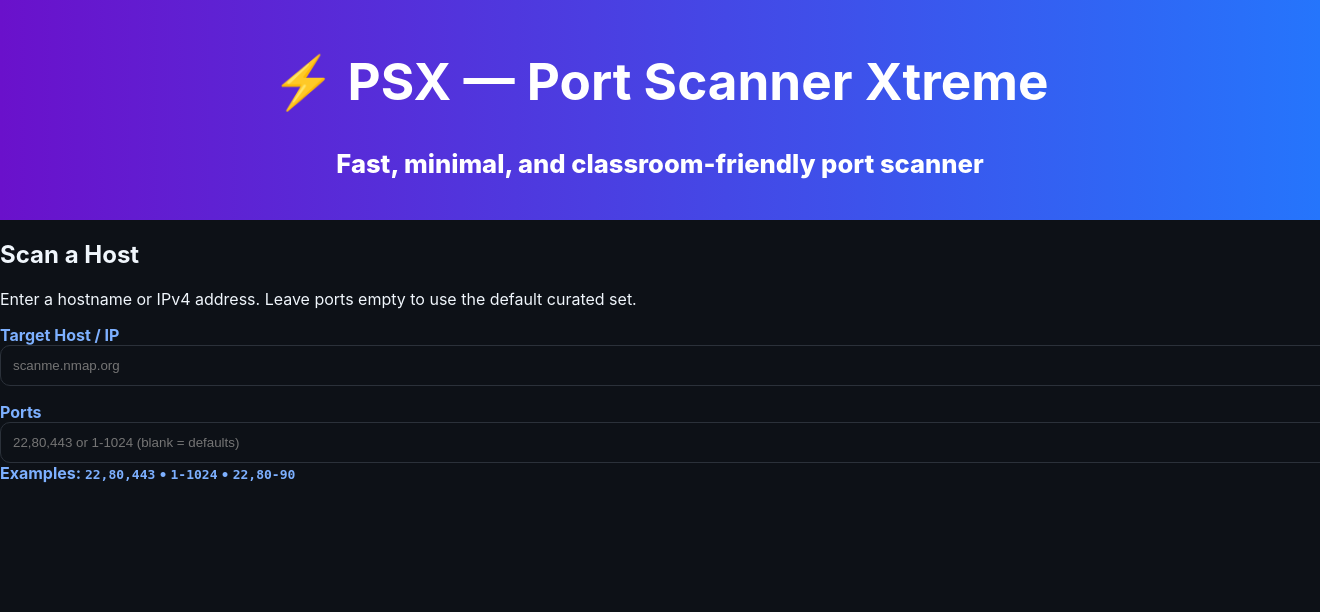
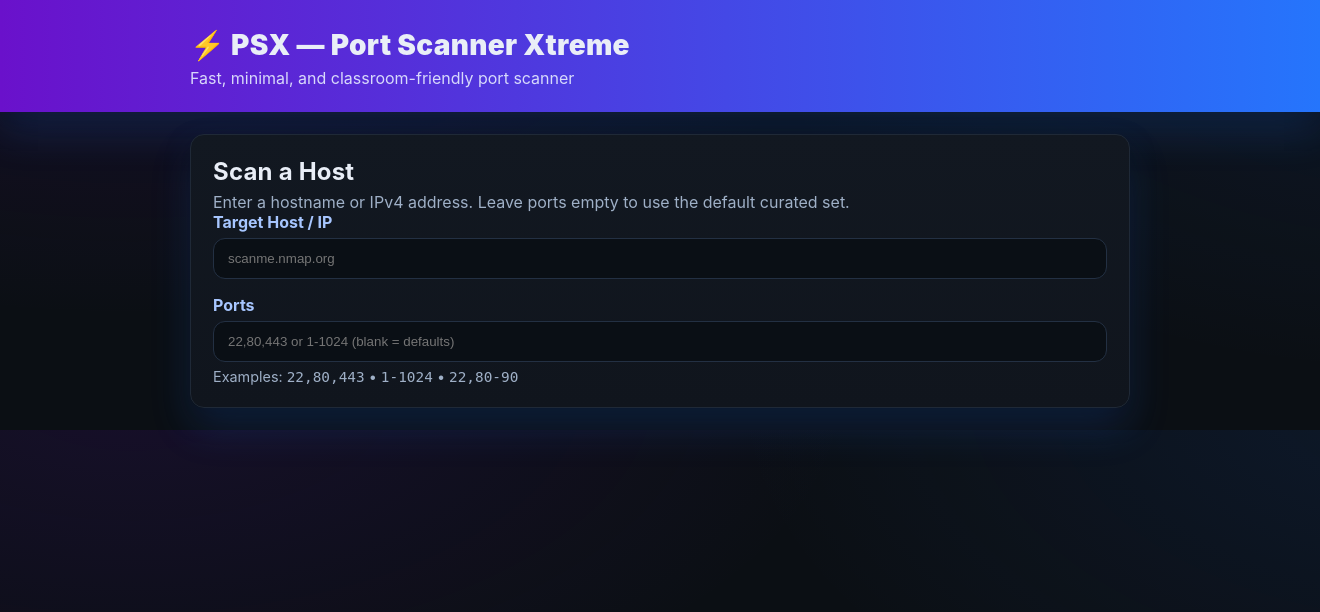
Before and after one commit to RishabSolemn/open-port-scanner, a FastAPI app: page / in a window 1320 px wide; the page is wider, and only the part inside the window is pictured. Shown: the top 612 px of that part. Run offline with FastAPI, Linux system fonts and the light colour scheme; data that the repository does not hold is empty.

Commit message:
Update styles.css

```diff
--- a/static/styles.css
+++ b/static/styles.css
@@ -1,55 +1,120 @@
-/* Base */
-body { margin:0; font-family:Inter, Segoe UI, Arial, sans-serif; background:#0d1117; color:#f0f6fc; }
-
-/* Header */
-header { background:linear-gradient(90deg,#6a11cb,#2575fc); padding:1rem; text-align:center; color:#fff; font-size:1.6rem; font-weight:800; position:relative; z-index:1; }
-header .logo { font-size:1.2rem; }
-
-/* Container */
-.container { max-width:700px; margin:2rem auto; background:#161b22; border-radius:14px; padding:2rem; box-shadow:0 12px 40px rgba(0,0,0,.45); border:1px solid #232a33; }
-
-/* Inputs & Buttons */
-label { display:block; margin:1rem 0 .4rem; font-weight:700; color:#7db0ff; }
-input { width:100%; padding:.75rem; border-radius:10px; border:1px solid #2b313a; background:#0d1117; color:#f0f6fc; outline:none; transition:border .2s, box-shadow .2s; }
-input:focus { border-color:#4b9dff; box-shadow:0 0 0 4px rgba(75,157,255,.15); }
-button { margin-top:1.25rem; width:100%; padding:.95rem; border:none; border-radius:10px; background:linear-gradient(90deg,#2575fc,#6a11cb); color:#fff; font-weight:800; font-size:1rem; cursor:pointer; transition:filter .2s, transform .08s; }
-button:hover { filter:brightness(1.06); }
-button:active { transform:translateY(1px); }
-
-/* ---------- Loader Overlay ---------- */
-/* HARD DEFAULT: loader is off until JS explicitly shows it */
-#psx-loader { display:none; }
-
-/* also keep the class selector for backwards-compat */
-.psx-loader.hidden,
-#psx-loader.hidden { display:none !important; }
-
-/* visible state (use in JS: loader.style.display = 'grid' OR add .show) */
-.psx-loader.show,
-#psx-loader.show { display:grid; }
-
-.psx-loader { position:fixed; inset:0; display:grid; place-items:center; background:rgba(6,10,16,.55); backdrop-filter:blur(6px); z-index:9999; }
-.psx-loader-wrap { position:relative; width:160px; height:160px; display:grid; place-items:center; }
-.psx-ring { position:absolute; inset:0; border-radius:50%; border:6px solid transparent; border-top-color:#6a11cb; border-right-color:#2575fc; animation:psx-spin 1s linear infinite; box-shadow:0 0 24px rgba(106,17,203,.35), 0 0 24px rgba(37,117,252,.35) inset; }
-.psx-core { font-weight:900; color:#dbe7ff; font-size:1.3rem; letter-spacing:.5px; }
-.psx-sub { margin-top:120px; font-size:.9rem; color:#bcd2ff; font-weight:700; }
-@keyframes psx-spin { to { transform:rotate(360deg);} }
-
-/* ---------- Modal ---------- */
-.psx-modal { display:none; position:fixed; inset:0; background:rgba(0,0,0,.6); justify-content:center; align-items:center; z-index:10000; }
-.psx-modal-content { position:relative; background:#161b22; padding:2rem; border-radius:12px; width:90%; max-width:520px; box-shadow:0 12px 40px rgba(0,0,0,.6); border:1px solid #2b313a; animation:psx-fade .18s ease-out; }
-.psx-modal-content h3 { margin:0 0 .75rem; color:#7db0ff; }
-.psx-close { position:absolute; top:10px; right:14px; font-size:1.6rem; line-height:1; color:#aab3c2; background:none; border:none; cursor:pointer; }
-.psx-close:hover { color:#fff; }
-.modal-actions { display:flex; justify-content:flex-end; margin-top:1rem; }
-.btn-primary { width:auto; padding:.7rem 1rem; border-radius:10px; border:none; background:linear-gradient(90deg,#2575fc,#6a11cb); color:#fff; font-weight:800; cursor:pointer; }
-@keyframes psx-fade { from{opacity:0; transform:translateY(6px);} to{opacity:1; transform:translateY(0);} }
-
-/* Reduced motion: tone down the spinner & modal anim */
-@media (prefers-reduced-motion: reduce) {
-  .psx-ring { animation: none; }
-  .psx-modal-content { animation: none; }
+/* --------- Design tokens --------- */
+:root{
+  --bg: #0b0f14;
+  --panel: #121821;
+  --panel-2: #10151d;
+  --text: #e9eef7;
+  --muted: #9fb0c7;
+  --border: #1f2937;
+  --accentA: #6a11cb;
+  --accentB: #2575fc;
+  --glow: 0 20px 40px rgba(37,117,252,.18), 0 10px 24px rgba(0,0,0,.35);
+  --radius: 14px;
 }
 
-/* Footer */
-footer { margin:2.5rem auto; text-align:center; color:#8b949e; }
+*{box-sizing:border-box}
+html,body{margin:0;padding:0}
+body{
+  font-family: Inter, ui-sans-serif, system-ui, -apple-system, Segoe UI, Roboto, Arial, sans-serif;
+  background: radial-gradient(1200px 600px at 10% -10%, rgba(106,17,203,.12), transparent 60%),
+              radial-gradient(1200px 700px at 110% -10%, rgba(37,117,252,.10), transparent 60%),
+              var(--bg);
+  color:var(--text);
+}
+
+/* --------- Layout helpers --------- */
+.psx-shell{max-width:980px;margin:0 auto;padding:0 20px}
+
+/* --------- Header --------- */
+.psx-header{
+  background: linear-gradient(90deg, var(--accentA), var(--accentB));
+  padding: 28px 0 24px;
+  box-shadow: var(--glow);
+}
+.brand{margin:0;font-size:28px;font-weight:900;letter-spacing:.3px}
+.tagline{margin:6px 0 0;color:#e6ecff;opacity:.9}
+
+/* --------- Panels --------- */
+.panel{
+  background: linear-gradient(180deg, var(--panel), var(--panel-2));
+  border: 1px solid var(--border);
+  border-radius: var(--radius);
+  padding: 22px;
+  margin: 22px 0;
+  box-shadow: var(--glow);
+}
+.panel-head h2, .panel-head h3{
+  margin:0 0 6px;
+  letter-spacing:.2px;
+}
+.panel-head p.muted{margin:6px 0 0}
+
+.muted{color:var(--muted)}
+
+/* --------- Form --------- */
+.form-grid{display:grid;gap:16px}
+.field .label{display:block;font-weight:700;margin-bottom:6px;color:#a7c6ff}
+.field .hint{display:block;margin-top:6px;color:var(--muted);font-size:.9rem}
+input{
+  width:100%;
+  padding:12px 14px;
+  background:#0a0f15;
+  color:var(--text);
+  border:1px solid #233043;
+  border-radius:12px;
+  outline:0;
+  transition:border .2s, box-shadow .2s, transform .02s;
+}
+input:focus{
+  border-color:#4b9dff;
+  box-shadow:0 0 0 4px rgba(75,157,255,.15);
+}
+.btn-primary{
+  margin-top:8px;
+  padding:12px 14px;
+  border:0;
+  border-radius:12px;
+  color:#fff;
+  font-weight:900;
+  letter-spacing:.1px;
+  background: linear-gradient(90deg, var(--accentB), var(--accentA));
+  cursor:pointer;
+  box-shadow: 0 8px 24px rgba(37,117,252,.28);
+}
+.btn-primary:hover{filter:brightness(1.06)}
+.btn-primary:active{transform:translateY(1px)}
+
+/* --------- Results --------- */
+.result-line{margin:2px 0 10px}
+.pill-row{display:flex;gap:8px;align-items:center;flex-wrap:wrap}
+.pill{
+  display:inline-block;padding:6px 10px;border-radius:999px;font-weight:700;font-size:.85rem
+}
+.pill-open{background:rgba(25,200,125,.12);color:#79f3c2;border:1px solid rgba(25,200,125,.25)}
+.port-list{
+  background:#0b1118;border:1px solid var(--border);
+  padding:8px 12px;border-radius:10px;min-height:40px;
+  color:#a6c3ff;font-weight:700
+}
+.note{margin-top:10px;color:var(--muted);font-size:.95rem}
+
+/* --------- Info bullets --------- */
+.bullets{margin:8px 0 0;padding-left:18px}
+.bullets li{margin:6px 0;color:#cfd9ea}
+.tech{color:#a7c6ff;font-weight:800}
+
+/* --------- Footer --------- */
+.footer{margin:26px 0 36px;text-align:center}
+.footer .muted{font-size:.95rem}
+
+/* --------- Responsive --------- */
+@media (min-width: 700px){
+  .form-grid{
+    grid-template-columns: 1fr 1fr;
+    grid-auto-flow: row;
+  }
+  .field:nth-child(1){grid-column:1 / -1}
+  .field:nth-child(2){grid-column:1 / -1}
+  .field:nth-child(3){grid-column:1 / -1}
+  .btn-primary{grid-column:1 / -1}
+}
```
